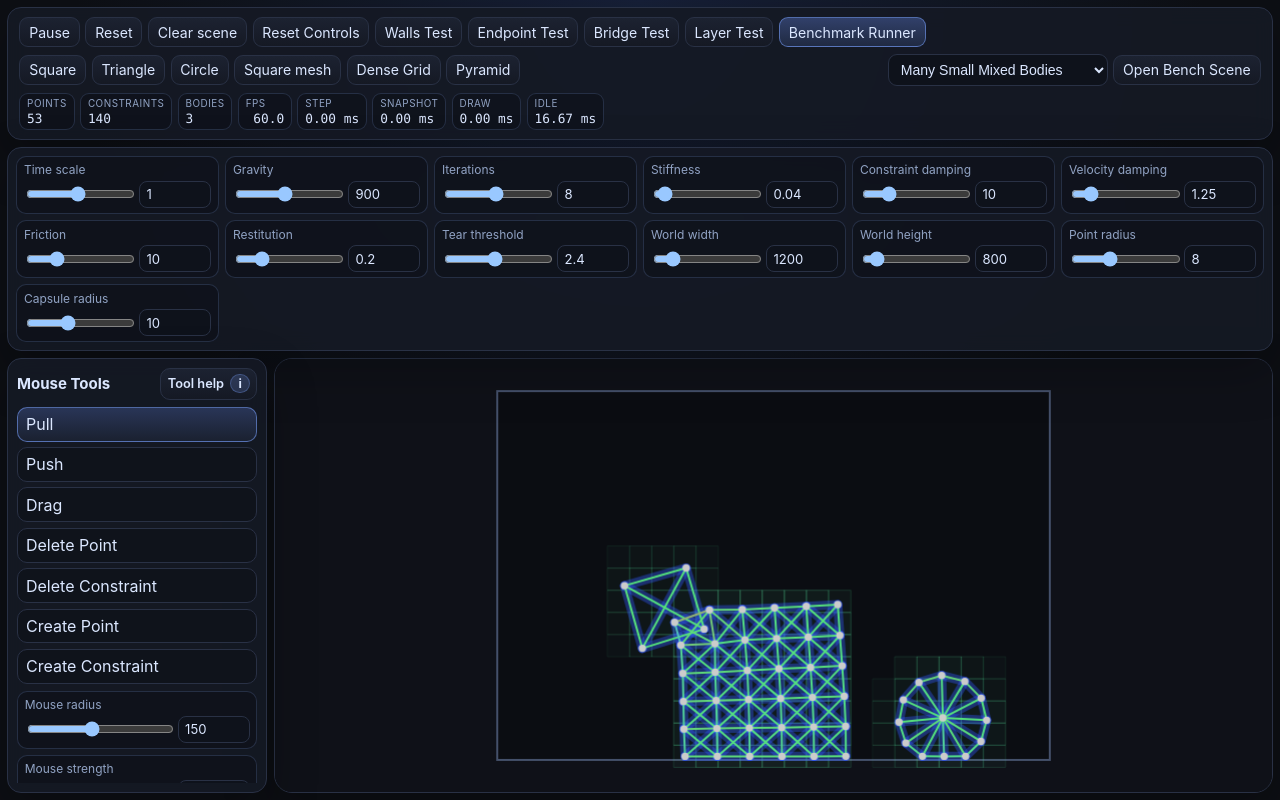
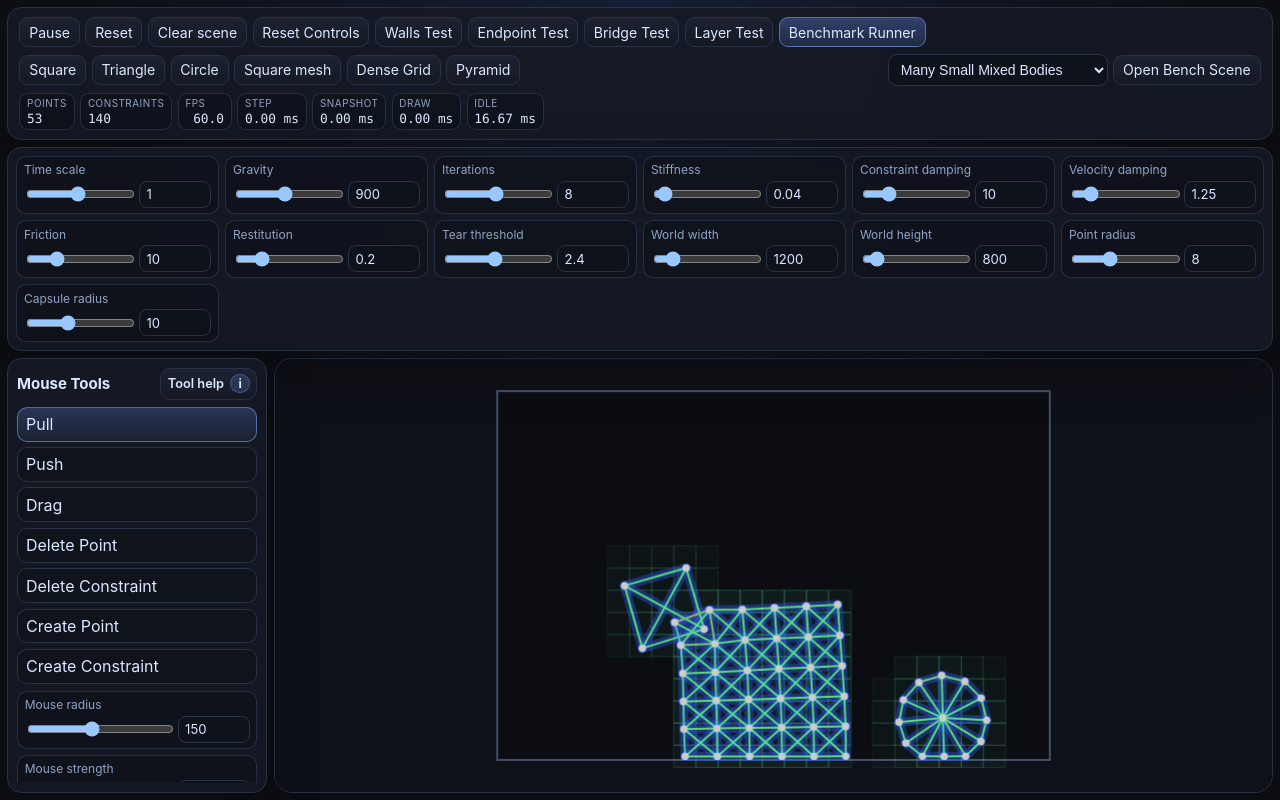
Before and after one commit to mcmartincerny/Squish, a React (Vite) app: page / in a window 1280 px wide. Built offline with nearby package versions, Linux system fonts and the light colour scheme.

Commit message:
Removed bodies from engine

```diff
--- a/src/engine/core/world.ts
+++ b/src/engine/core/world.ts
@@ -1,8 +1,6 @@
 import { SpatialHashGrid } from "../collision/spatialHashGrid.ts";
 import type {
   ApplyRadialForceOptions,
-  BodyId,
-  BodySnapshot,
   ConstraintId,
   ConstraintSnapshot,
   CreateConstraintOptions,
@@ -32,7 +30,6 @@ interface PointState {
   invMass: number;
   radius: number;
   pinned: boolean;
-  bodyId: BodyId;
   layers: LayerId[];
 }
 
@@ -47,13 +44,6 @@ interface ConstraintState {
   collisionRadius: number;
   enabled: boolean;
   layer: LayerId;
-}
-
-interface BodyState {
-  id: BodyId;
-  pointIds: PointId[];
-  constraintIds: ConstraintId[];
-  colliderConstraintIds: ConstraintId[];
 }
 
 const DEFAULT_WORLD_CONFIG: WorldConfig = {
@@ -87,11 +77,8 @@ function toWorldConfig(options: CreateWorldOptions): WorldConfig {
 class SoftBodyWorld implements PhysicsWorld {
   private readonly points: Array<PointState | undefined> = [];
   private readonly constraints: Array<ConstraintState | undefined> = [];
-  private readonly bodies: BodyState[] = [];
   private readonly broadphase: SpatialHashGrid;
 
-  private nextBodyId = 1;
-  private topologyDirty = true;
   private maxColliderRadius = 0;
   private config: WorldConfig;
 
@@ -115,12 +102,10 @@ class SoftBodyWorld implements PhysicsWorld {
       invMass: options.pinned ? 0 : 1 / mass,
       radius: Math.max(0, options.radius ?? this.config.defaultPointRadius),
       pinned: Boolean(options.pinned),
-      bodyId: -1,
       layers,
     };
 
     this.points[id] = point;
-    this.topologyDirty = true;
 
     return id;
   }
@@ -146,7 +131,6 @@ class SoftBodyWorld implements PhysicsWorld {
     };
 
     this.constraints[id] = constraint;
-    this.topologyDirty = true;
 
     return id;
   }
@@ -176,13 +160,11 @@ class SoftBodyWorld implements PhysicsWorld {
       }
     }
 
-    this.topologyDirty = true;
   }
 
   removeConstraint(constraintId: ConstraintId): void {
     this.requireConstraint(constraintId);
     this.constraints[constraintId] = undefined;
-    this.topologyDirty = true;
   }
 
   applyRadialForce(options: ApplyRadialForceOptions): void {
@@ -231,18 +213,11 @@ class SoftBodyWorld implements PhysicsWorld {
   }
 
   getSnapshot(): WorldSnapshot {
-    this.ensureBodiesUpToDate();
     this.rebuildBroadphase();
 
     const points: PointSnapshot[] = [];
     const constraints: ConstraintSnapshot[] = [];
     const gridCells: GridCellSnapshot[] = this.broadphase.getSnapshot();
-    const bodies: BodySnapshot[] = this.bodies.map((body) => ({
-      id: body.id,
-      pointIds: [...body.pointIds],
-      constraintIds: [...body.constraintIds],
-      colliderConstraintIds: [...body.colliderConstraintIds],
-    }));
 
     for (const point of this.points) {
       if (!point) {
@@ -256,7 +231,6 @@ class SoftBodyWorld implements PhysicsWorld {
         radius: point.radius,
         mass: point.invMass === 0 ? Number.POSITIVE_INFINITY : 1 / point.invMass,
         pinned: point.pinned,
-        bodyId: point.bodyId,
         layers: [...point.layers],
       });
     }
@@ -295,7 +269,6 @@ class SoftBodyWorld implements PhysicsWorld {
       config: this.getConfig(),
       points,
       constraints,
-      bodies,
       gridCells,
     };
   }
@@ -305,7 +278,6 @@ class SoftBodyWorld implements PhysicsWorld {
       return;
     }
 
-    this.ensureBodiesUpToDate();
     this.integrate(deltaTime);
     this.rebuildBroadphase();
 
@@ -317,16 +289,12 @@ class SoftBodyWorld implements PhysicsWorld {
 
     this.applyGlobalVelocityDamping(deltaTime);
     this.breakTornConstraints();
-    this.ensureBodiesUpToDate();
   }
 
   clear(): void {
     this.points.length = 0;
     this.constraints.length = 0;
-    this.bodies.length = 0;
-    this.topologyDirty = true;
     this.maxColliderRadius = 0;
-    this.nextBodyId = 1;
     this.broadphase.clear();
   }
 
@@ -348,105 +316,6 @@ class SoftBodyWorld implements PhysicsWorld {
     }
 
     return constraint;
-  }
-
-  private ensureBodiesUpToDate(): void {
-    if (!this.topologyDirty) {
-      return;
-    }
-    this.recomputeBodies();
-    this.topologyDirty = false;
-  }
-
-  private recomputeBodies(): void {
-    this.bodies.length = 0;
-
-    const activePointIds = this.points.flatMap((point) => (point ? [point.id] : []));
-    const neighbors = new Map<PointId, PointId[]>();
-    const pointConstraintIds = new Map<PointId, ConstraintId[]>();
-
-    for (const pointId of activePointIds) {
-      neighbors.set(pointId, []);
-      pointConstraintIds.set(pointId, []);
-    }
-
-    for (const constraint of this.constraints) {
-      if (!constraint?.enabled) {
-        continue;
-      }
-
-      const pointA = this.points[constraint.pointAId];
-      const pointB = this.points[constraint.pointBId];
-
-      if (!pointA || !pointB) {
-        continue;
-      }
-
-      neighbors.get(pointA.id)?.push(pointB.id);
-      neighbors.get(pointB.id)?.push(pointA.id);
-      pointConstraintIds.get(pointA.id)?.push(constraint.id);
-      pointConstraintIds.get(pointB.id)?.push(constraint.id);
-    }
-
-    const visited = new Set<PointId>();
-
-    for (const pointId of activePointIds) {
-      if (visited.has(pointId)) {
-        continue;
-      }
-
-      const stack = [pointId];
-      const componentPointIds: PointId[] = [];
-      const componentConstraintIds = new Set<ConstraintId>();
-
-      visited.add(pointId);
-
-      while (stack.length > 0) {
-        const currentPointId = stack.pop();
-
-        if (currentPointId === undefined) {
-          continue;
-        }
-
-        componentPointIds.push(currentPointId);
-
-        for (const constraintId of pointConstraintIds.get(currentPointId) ?? []) {
-          componentConstraintIds.add(constraintId);
-        }
-
-        for (const neighbor of neighbors.get(currentPointId) ?? []) {
-          if (visited.has(neighbor)) {
-            continue;
-          }
-
-          visited.add(neighbor);
-          stack.push(neighbor);
-        }
-      }
-
-      const bodyId = this.nextBodyId;
-      this.nextBodyId += 1;
-      const constraintIds = [...componentConstraintIds];
-      const colliderConstraintIds = constraintIds.filter((constraintId) => {
-        const constraint = this.constraints[constraintId];
-        return Boolean(constraint && constraint.collisionRadius > 0);
-      });
-
-      for (const componentPointId of componentPointIds) {
-        const point = this.points[componentPointId];
-
-        if (point) {
-          point.bodyId = bodyId;
-        }
-      }
-
-      this.bodies.push({
-        id: bodyId,
-        pointIds: componentPointIds,
-        constraintIds,
-        colliderConstraintIds,
-      });
-    }
   }
 
   private integrate(deltaTime: number): void {
@@ -804,8 +673,6 @@ class SoftBodyWorld implements PhysicsWorld {
   }
 
   private breakTornConstraints(): void {
-    let brokeConstraint = false;
-
     for (const constraint of this.constraints) {
       if (!constraint?.enabled || constraint.tearThreshold === null) {
         continue;
@@ -822,13 +689,9 @@ class SoftBodyWorld implements PhysicsWorld {
 
       if (currentLength > constraint.restLength * constraint.tearThreshold || currentLength < constraint.restLength / constraint.tearThreshold) {
         this.constraints[constraint.id] = undefined;
-        brokeConstraint = true;
       }
     }
 
-    if (brokeConstraint) {
-      this.topologyDirty = true;
-    }
   }
 
   private getVelocityX(point: PointState, deltaTime: number): number {
--- a/src/engine/index.ts
+++ b/src/engine/index.ts
@@ -2,8 +2,6 @@ export { createWorld } from './core/world.ts'
 
 export type {
   ApplyRadialForceOptions,
-  BodyId,
-  BodySnapshot,
   ConstraintId,
   ConstraintSnapshot,
   CreateConstraintOptions,
--- a/src/playground/BenchmarkChartsView.tsx
+++ b/src/playground/BenchmarkChartsView.tsx
@@ -154,7 +154,7 @@ export function BenchmarkChartsView({ onBackToBenchmarkRunner }: BenchmarkCharts
       const worldCount = new Set(
         scenarioResults.map(
           (entry) =>
-            `${entry.result.counts?.points}:${entry.result.counts?.constraints}:${entry.result.counts?.bodies}`,
+            `${entry.result.counts?.points}:${entry.result.counts?.constraints}`,
         ),
       ).size;
 
@@ -175,7 +175,7 @@ export function BenchmarkChartsView({ onBackToBenchmarkRunner }: BenchmarkCharts
       if (worldCount > 1) {
         nextWarnings.push({
           key: `${scenario.id}-counts`,
-          message: `${scenario.name}: the point, constraint, or body counts differ across runs even though the scenario id matches.`,
+          message: `${scenario.name}: the point or constraint counts differ across runs even though the scenario id matches.`,
         });
       }
     }
@@ -682,8 +682,7 @@ function isBenchmarkCounts(value: unknown): boolean {
 
   return (
     typeof value.points === 'number' &&
-    typeof value.constraints === 'number' &&
-    typeof value.bodies === 'number'
+    typeof value.constraints === 'number'
   );
 }
 
@@ -787,7 +786,7 @@ function createScenarioMetrics(result: BenchmarkResult): ScenarioMetrics {
     p1Ms: result.p1Ms,
     samples: result.samples,
     counts: result.counts,
-    countsLabel: `${result.counts.points}/${result.counts.constraints}/${result.counts.bodies}`,
+    countsLabel: `${result.counts.points}/${result.counts.constraints}`,
     signature: result.signature,
   };
 }
--- a/src/playground/BenchmarkRunner.tsx
+++ b/src/playground/BenchmarkRunner.tsx
@@ -454,7 +454,6 @@ export function BenchmarkRunner({ onBackToPlayground, onOpenBenchmarkCharts }: B
                   <th>Test</th>
                   <th>Points</th>
                   <th>Constraints</th>
-                  <th>Bodies</th>
                   <th>Avg ms</th>
                   <th>p95 ms</th>
                   <th>p99 ms</th>
@@ -466,7 +465,7 @@ export function BenchmarkRunner({ onBackToPlayground, onOpenBenchmarkCharts }: B
               <tbody>
                 {results.length === 0 ? (
                   <tr>
-                    <td className="runner-table__empty" colSpan={10}>
+                    <td className="runner-table__empty" colSpan={9}>
                       No benchmark results yet.
                     </td>
                   </tr>
@@ -476,7 +475,6 @@ export function BenchmarkRunner({ onBackToPlayground, onOpenBenchmarkCharts }: B
                       <td>{result.scenarioName}</td>
                       <td>{result.counts.points}</td>
                       <td>{result.counts.constraints}</td>
-                      <td>{result.counts.bodies}</td>
                       <td>{result.averageMs.toFixed(3)}</td>
                       <td>{result.p95Ms.toFixed(3)}</td>
                       <td>{result.p99Ms.toFixed(3)}</td>
@@ -507,7 +505,6 @@ function createScenarioDefinitionFromSnapshot(
     counts: {
       points: snapshot.points.length,
       constraints: snapshot.constraints.length,
-      bodies: snapshot.bodies.length,
     },
     signature: createBenchmarkScenarioSignature(scenario, snapshot),
   };
--- a/src/playground/PlaygroundView.tsx
+++ b/src/playground/PlaygroundView.tsx
@@ -46,7 +46,6 @@ type MouseMode = 'pull' | 'push' | 'drag' | 'deletePoint' | 'deleteConstraint' |
 interface WorldStats {
   points: number;
   constraints: number;
-  bodies: number;
 }
 
 interface PointerState {
@@ -78,7 +77,6 @@ export function PlaygroundView({ onOpenBenchmarkRunner }: PlaygroundViewProps) {
   const [stats, setStats] = useState<WorldStats>({
     points: 0,
     constraints: 0,
-    bodies: 0,
   });
   const [performanceStats, setPerformanceStats] = useState<PerformanceStats>({
     fps: 0,
@@ -189,7 +187,6 @@ export function PlaygroundView({ onOpenBenchmarkRunner }: PlaygroundViewProps) {
       setStats({
         points: snapshot.points.length,
         constraints: snapshot.constraints.length,
-        bodies: snapshot.bodies.length,
       });
       setPerformanceStats({
         fps: 0,
@@ -320,7 +317,6 @@ export function PlaygroundView({ onOpenBenchmarkRunner }: PlaygroundViewProps) {
       setStats({
         points: report.snapshot.points.length,
         constraints: report.snapshot.constraints.length,
-        bodies: report.snapshot.bodies.length,
       });
       statsFrameBudgetRef.current = 0;
     }
@@ -618,7 +614,6 @@ export function PlaygroundView({ onOpenBenchmarkRunner }: PlaygroundViewProps) {
         <div className="toolbar__stats">
           <StatChip label="Points" value={stats.points.toString()} />
           <StatChip label="Constraints" value={stats.constraints.toString()} />
-          <StatChip label="Bodies" value={stats.bodies.toString()} />
           <StatChip label="FPS" value={performanceStats.fps.toFixed(1).padStart(5, '\u00a0')} />
           <StatChip label="Step" value={`${performanceStats.stepMs.toFixed(2)} ms`} />
           <StatChip label="Snapshot" value={`${performanceStats.snapshotMs.toFixed(2)} ms`} />
--- a/src/playground/benchmarkScenarios.ts
+++ b/src/playground/benchmarkScenarios.ts
@@ -96,7 +96,7 @@ export const BENCHMARK_SCENARIOS: BenchmarkScenario[] = [
     setup(world, settings) {
       loadEmptyScene(world, settings);
 
-      populateBodyGrid({
+      populateShapeGrid({
         world,
         settings,
         columns: 7,
@@ -105,7 +105,7 @@ export const BENCHMARK_SCENARIOS: BenchmarkScenario[] = [
         startY: 120,
         spacingX: 270,
         spacingY: 250,
-        spawnBody({ column, row, centerX, centerY }) {
+        spawnShape({ column, row, centerX, centerY }) {
           if ((row + column) % 3 === 0) {
             spawnTriangle({ world, settings, centerX, centerY });
             return;
@@ -126,7 +126,7 @@ export const BENCHMARK_SCENARIOS: BenchmarkScenario[] = [
     setup(world, settings) {
       loadEmptyScene(world, settings);
 
-      populateBodyGrid({
+      populateShapeGrid({
         world,
         settings,
         columns: 6,
@@ -135,7 +135,7 @@ export const BENCHMARK_SCENARIOS: BenchmarkScenario[] = [
         startY: 120,
         spacingX: 360,
         spacingY: 235,
-        spawnBody({ centerX, centerY }) {
+        spawnShape({ centerX, centerY }) {
           spawnCircle({ world, settings, centerX, centerY });
         },
       });
@@ -151,7 +151,7 @@ export const BENCHMARK_SCENARIOS: BenchmarkScenario[] = [
     setup(world, settings) {
       loadEmptyScene(world, settings);
 
-      populateBodyGrid({
+      populateShapeGrid({
         world,
         settings,
         columns: 5,
@@ -160,7 +160,7 @@ export const BENCHMARK_SCENARIOS: BenchmarkScenario[] = [
         startY: 200,
         spacingX: 420,
         spacingY: 320,
-        spawnBody({ centerX, centerY }) {
+        spawnShape({ centerX, centerY }) {
           spawnSquareTriMesh(
             {
               world,
@@ -328,7 +328,7 @@ function createScenario(options: {
   };
 }
 
-function populateBodyGrid(options: {
+function populateShapeGrid(options: {
   world: PhysicsWorld;
   settings: PlaygroundSettings;
   columns: number;
@@ -337,11 +337,11 @@ function populateBodyGrid(options: {
   startY: number;
   spacingX: number;
   spacingY: number;
-  spawnBody: (options: { column: number; row: number; centerX: number; centerY: number }) => void;
+  spawnShape: (options: { column: number; row: number; centerX: number; centerY: number }) => void;
 }): void {
   for (let row = 0; row < options.rows; row += 1) {
     for (let column = 0; column < options.columns; column += 1) {
-      options.spawnBody({
+      options.spawnShape({
         column,
         row,
         centerX: options.startX + column * options.spacingX,
--- a/src/playground/benchmarkTypes.ts
+++ b/src/playground/benchmarkTypes.ts
@@ -12,7 +12,6 @@ export interface BenchmarkScenario {
 export interface BenchmarkScenarioCounts {
   points: number;
   constraints: number;
-  bodies: number;
 }
 
 export interface BenchmarkResult {
```
Also changed, not shown: src/engine/entities/types.ts (+0 -10 lines).
